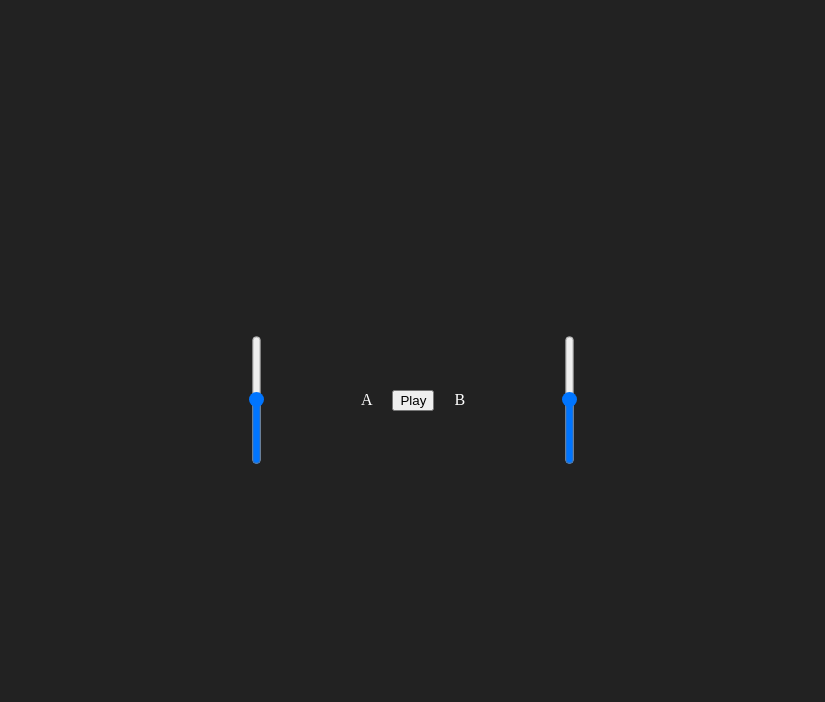
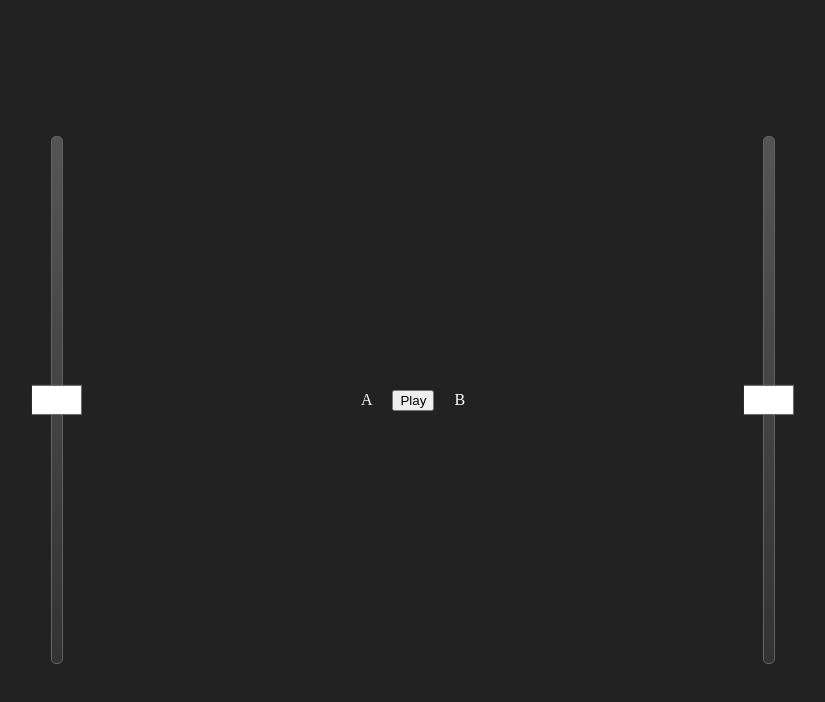
Before and after one commit to JAK-Owen/Beatmatch-Trainer, a plain HTML site: page index.html in a window 1280 px wide. Shown: the whole page, without its empty margins (227-1052 px from the left). Drawn offline with Linux system fonts and the light colour scheme.

Commit message:
Adding custom styles

```diff
--- a/style.css
+++ b/style.css
@@ -9,9 +9,36 @@ body {
 }
 
 .pitch-fader {
-    height: 200px;
+    height: 10px; /* Set the height to make the slider vertical */
+    width: 100%;
     transform: rotate(270deg); /* Rotate the slider vertically */
     margin: 0 20px;
+    appearance: none; /* Remove default styles for range input */
+    background: linear-gradient(to right, #333, #555); /* Add gradient background */
+    border: 1px solid #666; /* Add a border for a realistic look */
+    border-radius: 5px; /* Add some border-radius for rounded corners */
+    cursor: pointer; /* Show pointer cursor on hover */
+}
+
+.pitch-fader::-webkit-slider-thumb {
+    appearance: none; /* Remove default styles for the slider thumb */
+    width: 30px; /* Set the width of the thumb */
+    height: 50px; /* Set the height of the thumb */
+    background-color: #fff; /* Set the color of the thumb */
+    border: 1px solid #666; /* Add a border for a realistic look */
+    border-top: 0; /* Remove top border to create an open rectangle */
+    position: relative;
+}
+
+.pitch-fader::-webkit-slider-thumb::before {
+    content: "";
+    position: absolute;
+    top: 50%;
+    left: 50%;
+    width: 100%;
+    height: 2px;
+    background-color: #fff; /* White line color */
+    transform: translate(-50%, -50%); /* Center the line horizontally and vertically */
 }
 
 #leftMetronome, #rightMetronome {
```
